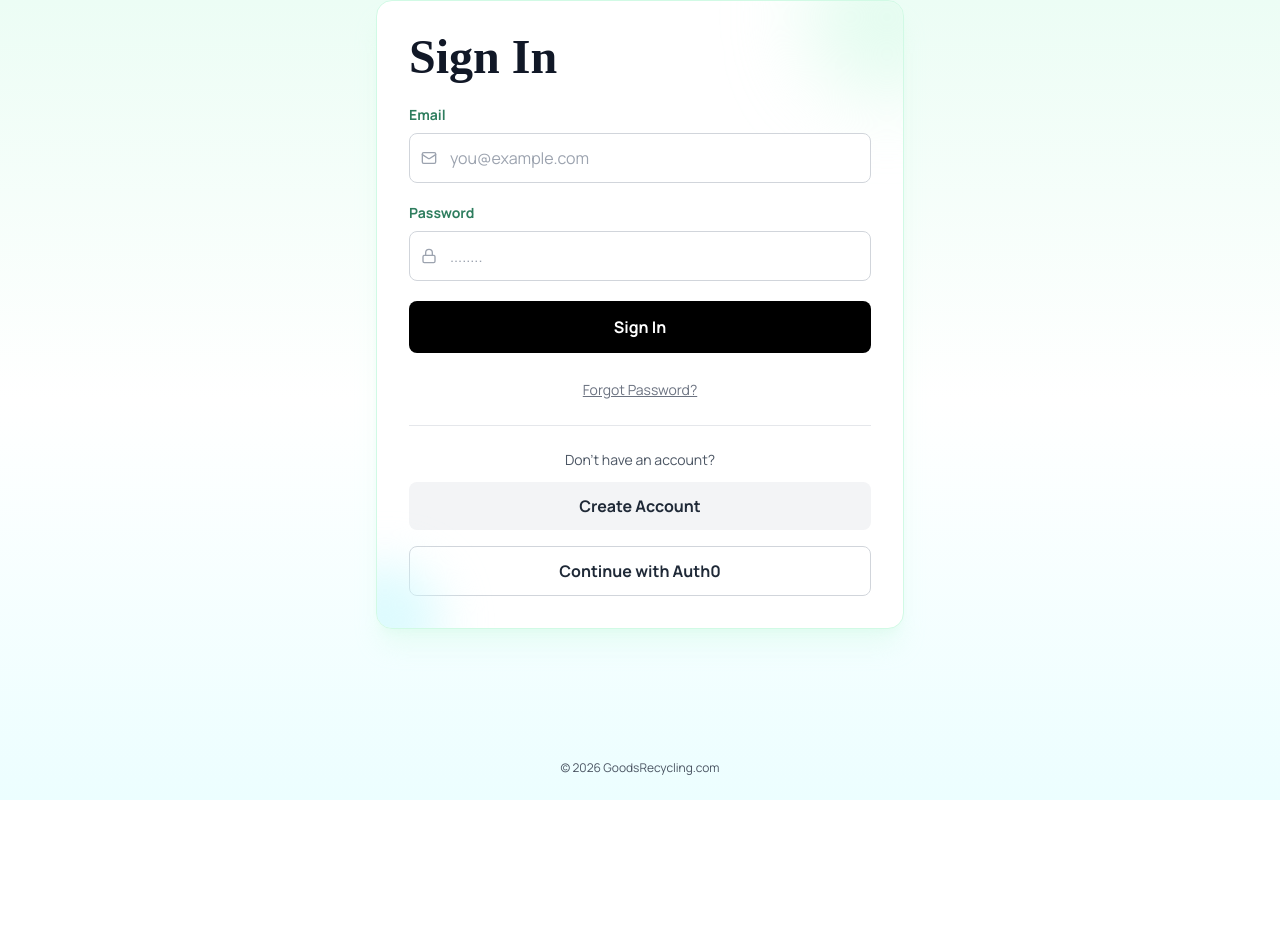
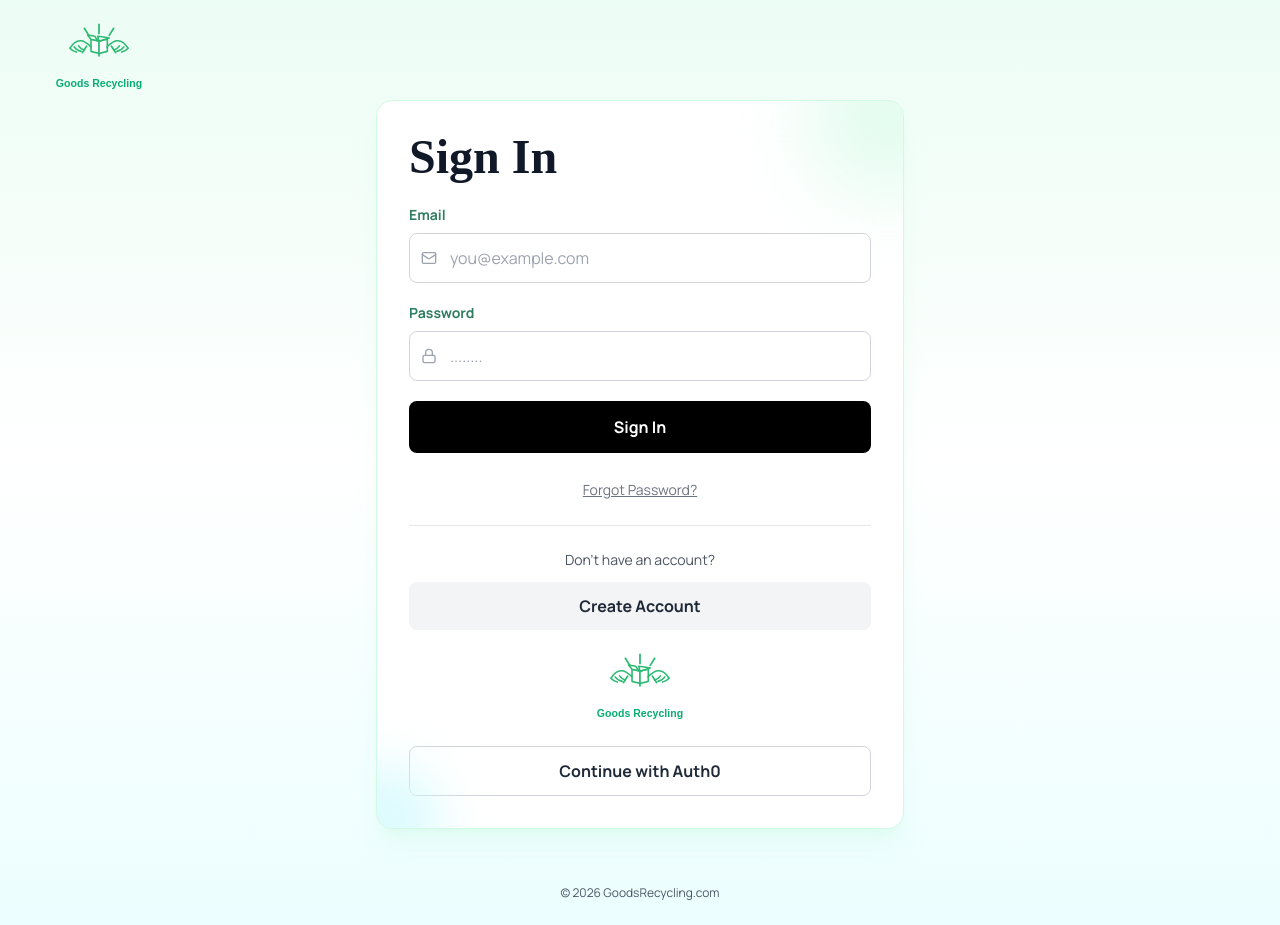
Before and after one commit to mephrem11/webportal493, a React (Vite) app: page / in a window 1280 px wide. Before the commit the page ends 800 px from the top, so only its background shows below. Built offline with nearby package versions, Linux system fonts and the light colour scheme; no server answers.

Commit message:
Bring back Goods Recycling logo at top-left and under Create Account

```diff
--- a/src/pages/Login.tsx
+++ b/src/pages/Login.tsx
@@ -4,6 +4,7 @@ import { Link, useNavigate } from "react-router-dom";
 import { Lock, Mail } from "lucide-react";
 import { useSimpleAuth } from "../contexts/SimpleAuthContext";
 import { useAuth0 } from "../contexts/Auth0Context";
+import goodsRecyclingLogo from "../assets/logo.svg";
 
 function getPartnerStatus(email: string): "pending" | "active" | "suspended" | null {
   const normalized = email.trim().toLowerCase();
@@ -67,6 +68,10 @@ export function Login() {
 
   return (
     <div className="flex min-h-screen flex-col bg-gradient-to-b from-emerald-50 via-white to-cyan-50">
+      {/* Top-left logo */}
+      <div className="px-6 pt-5 sm:px-10">
+        <img src={goodsRecyclingLogo} alt="Goods Recycling" className="h-16 w-auto sm:h-20" />
+      </div>
       <div className="mx-auto flex w-full max-w-xl flex-1 flex-col px-4 pb-8 sm:px-6">
       <section className="relative w-full overflow-hidden rounded-2xl border border-emerald-100 bg-white p-6 shadow-xl shadow-emerald-100/40 lg:p-8">
         <div className="pointer-events-none absolute -right-16 -top-16 h-40 w-40 rounded-full bg-emerald-100/60 blur-2xl" />
@@ -141,6 +146,9 @@ export function Login() {
           >
             Create Account
           </Link>
+          <div className="mt-5 flex justify-center">
+            <img src={goodsRecyclingLogo} alt="Goods Recycling" className="h-20 w-auto" />
+          </div>
         </div>
 
         {isAuth0Configured && (
```
